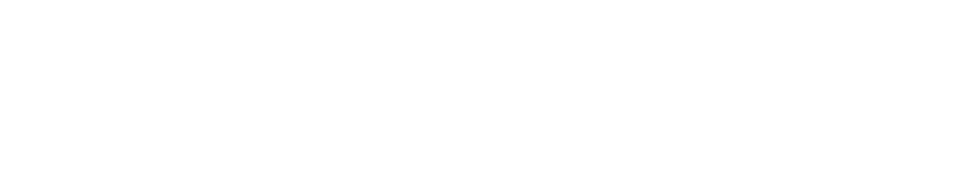
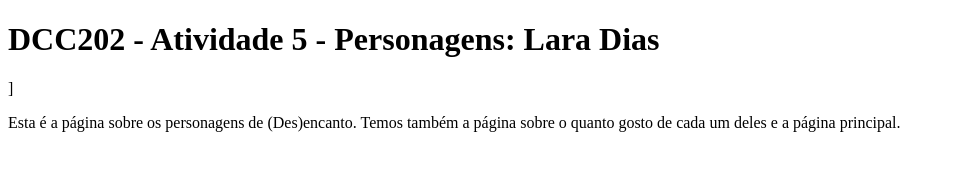
Before and after one commit to ufjf-dcc202/ufjf-dcc202-2023-3-a-atv5-Lara-Dias, a website: page personagens.html in a window 1280 px wide. Shown: the whole page, without its empty margins (0-955 px from the left). Drawn offline with Linux system fonts and the light colour scheme.

Commit message:
add main c/ título e parágrafo na pág. personagens

```diff
--- a/personagens.html
+++ b/personagens.html
@@ -3,9 +3,15 @@
 <head>
     <meta charset="UTF-8">
     <meta name="viewport" content="width=device-width, initial-scale=1.0">
-    <title>DCC202 - Atividade 5 - Personagens: Lara_Dias</title>
+    <title>DCC202 - Atividade 5 - Personagens: Lara Dias</title>
 </head>
 <body>
+    <main>
+        <h1>DCC202 - Atividade 5 - Personagens: Lara Dias </h1>]
+        <p>
+            Esta é a página sobre os personagens de (Des)encanto. Temos também a página sobre o quanto gosto de cada um deles e a página principal.
+        </p>
+    </main>
 
 </body>
 </html>
```
